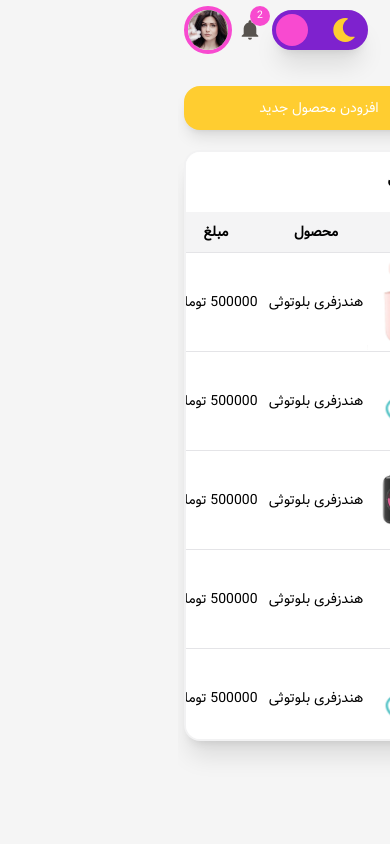
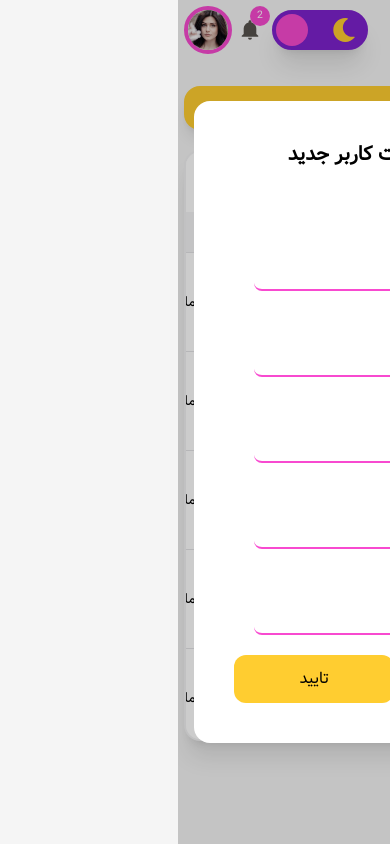
Before and after one commit to naziwebdev/cms-front, a React (Vite) app: page /products in a window 390 px wide. Both pictures are taken after a click on the element "افزودن محصول جدید". Built offline with nearby package versions, Linux system fonts and the light colour scheme.

Commit message:
Create product modal & responsive

```diff
--- a/index.html
+++ b/index.html
@@ -8,6 +8,7 @@
   </head>
   <body>
     <div id="root"></div>
+    <div class="modal"></div>
     <script type="module" src="/src/main.tsx"></script>
   </body>
 </html>
--- /dev/null
+++ b/src/components/DetailsModal.tsx
@@ -0,0 +1,29 @@
+import React from "react"
+
+interface modalItems {
+
+    children: React.ReactNode,
+    onClose: () => void
+}
+
+
+export default function DetailsModal({ children, onClose }: modalItems) {
+
+    const closeModal = () => {
+        onClose()
+    }
+
+    return (
+        <div className="modal active-modal">
+            <div className="relative w-11/12 md:w-3/4 lg:w-3/5 bg-white rounded-2xl p-10">
+                <span className="absolute top-4 right-4 flex justify-center items-center text-xl font-bold
+            rounded-lg w-7 h-7 shadow-xl cursor-pointer bg-primary-pk text-white"
+                    onClick={closeModal}>&#9747;</span>
+                <div className="w-full flex flex-col justify-center items-center">
+                    {children}
+                </div>
+            </div>
+
+        </div>
+    )
+}
--- /dev/null
+++ b/src/components/FormInput.tsx
@@ -0,0 +1,15 @@
+
+interface inputTitles {
+    titleFa:string,
+    titleEn:string
+}
+
+export default function FormInput({titleFa , titleEn}:inputTitles ) {
+  return (
+    <div className="flex flex-col gap-2">
+    <label htmlFor={titleEn} className="text-sm font-bold">{titleFa}</label>
+    <input id={titleEn} type="text" placeholder={titleEn}
+      className="border-b-2 border-primary-pk p-1 px-4 rounded-lg outline-none" />
+  </div>
+  )
+}
--- /dev/null
+++ b/src/components/Modal.tsx
@@ -0,0 +1,6 @@
+import ReactDOM from 'react-dom'
+
+export default function Modal() {
+  return ReactDOM.createPortal(<div className='modal'></div> ,
+  document.getElementById('modal')!)
+}
--- a/src/index.css
+++ b/src/index.css
@@ -12,7 +12,9 @@
     }
 
 
-    *,*::before,*::after{
+    *,
+    *::before,
+    *::after {
         box-sizing: border-box;
     }
 
@@ -23,23 +25,23 @@
         background-color: #f5f5f5;
     }
 
-    *{
+    * {
         scrollbar-color: #01C9D8;
-        scrollbar-width:thin;
+        scrollbar-width: thin;
     }
 
-    *::-webkit-scrollbar{
+    *::-webkit-scrollbar {
         width: 10px;
         height: 10px;
     }
 
-    *::-webkit-scrollbar-track{
-        background:#d4d4d4 ;
+    *::-webkit-scrollbar-track {
+        background: #d4d4d4;
         border-radius: 10px;
     }
 
-    *::-webkit-scrollbar-thumb{
-        background-color:#ffcd30;
+    *::-webkit-scrollbar-thumb {
+        background-color: #ffcd30;
         border-radius: 20px;
     }
 
@@ -53,7 +55,8 @@
         border-radius: 20px;
     }
 
-    .activeNav::before , .activeNav::after{
+    .activeNav::before,
+    .activeNav::after {
         content: "";
         position: absolute;
         left: 0;
@@ -135,7 +138,30 @@
         transform: translateY(0px) rotate(225deg);
     }
 
-    .tick:checked + .item{
+    .tick:checked+.item {
         text-decoration: line-through;
     }
 }
+
+
+@layer components {
+    .modal {
+        position: fixed;
+        top: 0;
+        left: 0;
+        z-index: 100;
+        display: flex;
+        justify-content: center;
+        align-items: center;
+        background-color: rgba(0, 0, 0, .2);
+        width: 100%;
+        height: 100vh;
+        visibility: hidden;
+        opacity: 0;
+    }
+
+    .active-modal {
+        visibility: visible;
+        opacity: 1;
+    }
+}
--- a/src/pages/Products.tsx
+++ b/src/pages/Products.tsx
@@ -2,11 +2,28 @@ import { RiDeleteBin6Fill } from "react-icons/ri";
 import { MdEditSquare } from "react-icons/md";
 import { IoMdAddCircle } from "react-icons/io";
 
+import DetailsModal from "../components/detailsModal";
+import FormInput from "../components/FormInput";
+import { useState } from "react";
+
 
 export default function Products() {
+
+  const [toggleModal, setToggleModal] = useState<boolean>(false)
+
+  const openModalHandler = () => {
+    setToggleModal(true)
+  }
+
+  const closeModalHandler = () => {
+    setToggleModal(false)
+  }
+
   return (
     <div className="flex flex-col items-center  xl:h-[calc(100vh-160px)]">
-      <div className="self-start w-full xs:w-1/2 md:w-1/3 lg:w-1/4 p-3 xl:p-3.5 mb-5 bg-primary-y rounded-2xl shadow-lg cursor-pointer">
+      <div className="self-start w-full xs:w-1/2 md:w-1/3 lg:w-1/4 p-3 xl:p-3.5
+      mb-5 bg-primary-y rounded-2xl shadow-lg cursor-pointer"
+      onClick={openModalHandler}>
         <h3 className="flex justify-center items-center gap-x-2.5 text-white">
           <IoMdAddCircle className="text-xl md:text-2xl xl:text-3xl" />
           <p className="text-sm md:text-base xl:text-xl text-nowrap">افزودن محصول جدید</p>
@@ -170,6 +187,18 @@ export default function Products() {
           </tbody>
         </table>
       </div>
+      {toggleModal && <DetailsModal onClose ={closeModalHandler}>
+        <h2 className="text-xl font-bold">مشخصات کاربر جدید</h2>
+        <form className="w-full grid grid-cols-1 xs:grid-cols-2 gap-6 lg:gap-14 gap-x-24 mt-10 p-5 ">
+          <FormInput titleFa="نام و نام خانوادگی" titleEn="name" />
+          <FormInput titleFa="نام کاربری" titleEn="username" />
+          <FormInput titleFa="ایمیل" titleEn="email" />
+          <FormInput titleFa="شماره تماس" titleEn="phone" />
+          <FormInput titleFa="پسورد" titleEn="password" />
+        </form>
+        <button className="bg-primary-y rounded-xl w-40 h-12 ms-auto" >تایید</button>
+      </DetailsModal>
+      }
     </div>
   )
 }
```
